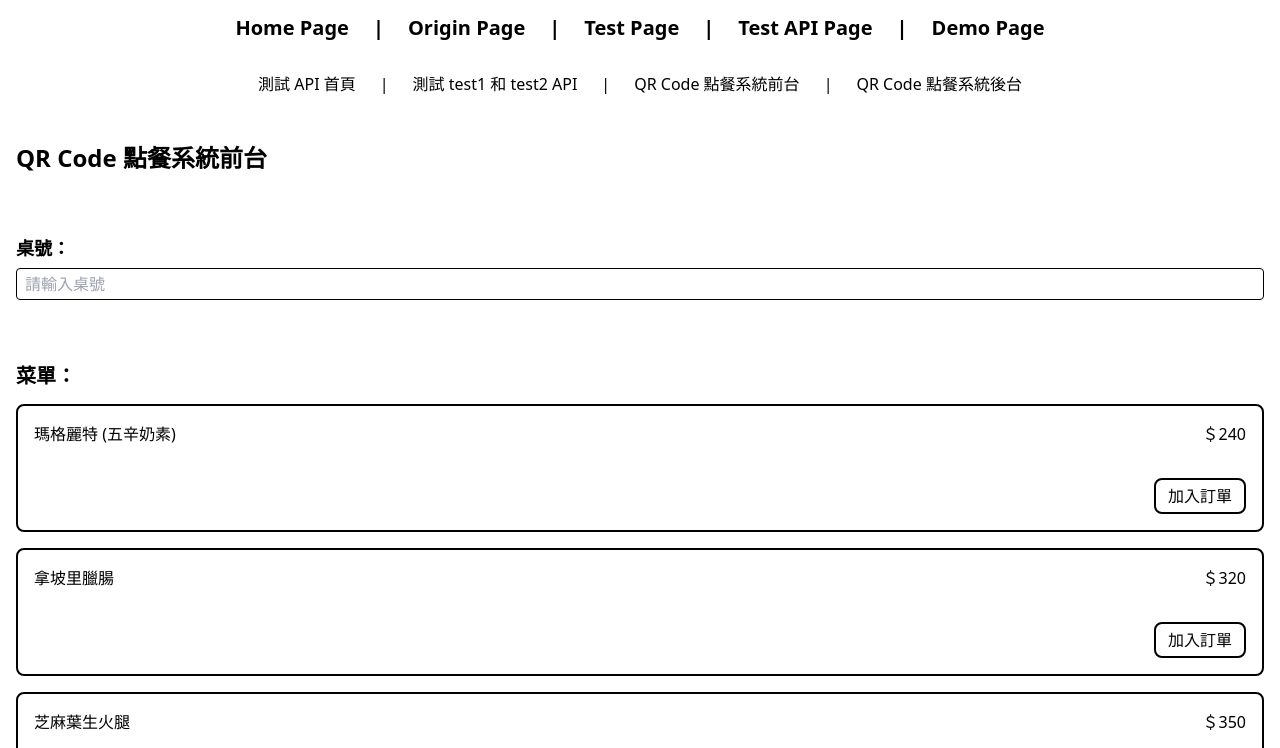
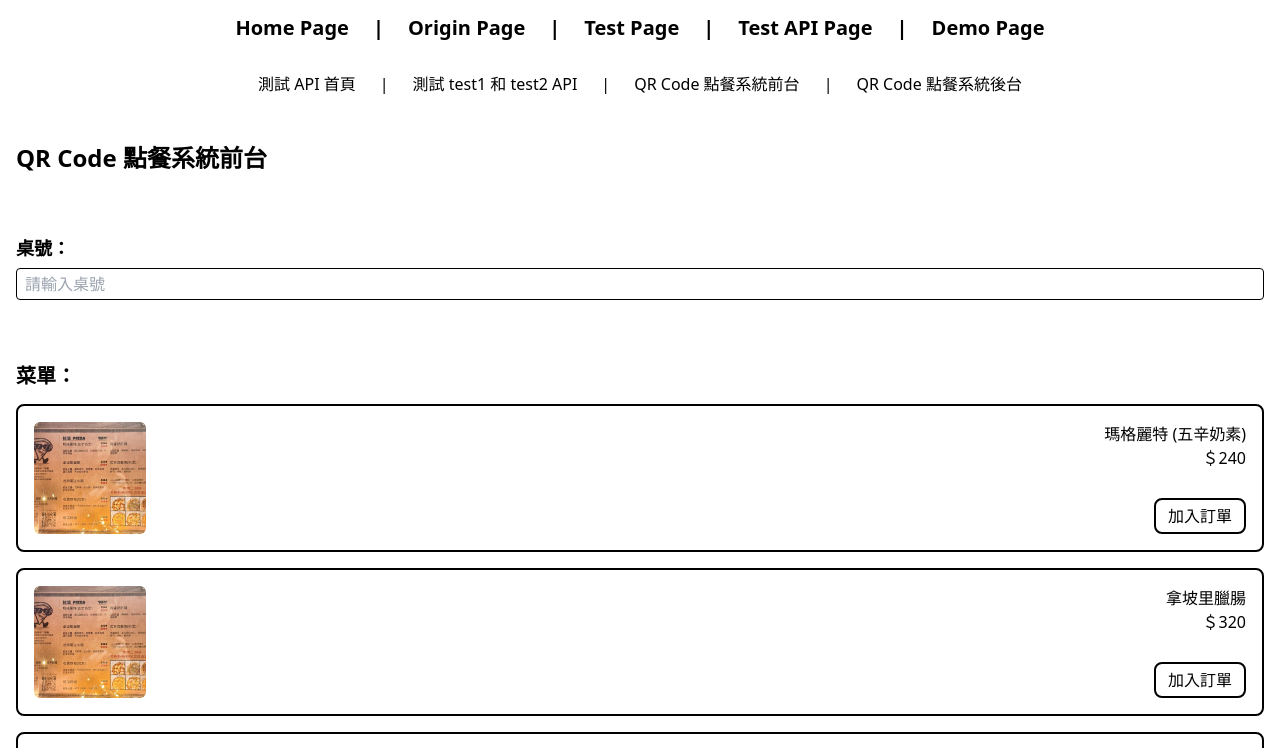
Before and after one commit to Charmying/Test-----Angular, an Angular app: page /pages/test-api/qrcode-order-user-interface in a window 1280 px wide. Shown: the top 748 px of the page. Built offline with nearby package versions, Linux system fonts and the light colour scheme.

Commit message:
QR Code 點餐系統 user 頁加入圖片 & 稍微切版

```diff
--- a/angular.json
+++ b/angular.json
@@ -26,6 +26,7 @@
             "tsConfig": "tsconfig.app.json",
             "inlineStyleLanguage": "scss",
             "assets": [
+              "src/assets",
               {
                 "glob": "**/*",
                 "input": "public"
@@ -91,6 +92,7 @@
             "tsConfig": "tsconfig.spec.json",
             "inlineStyleLanguage": "scss",
             "assets": [
+              "src/assets",
               {
                 "glob": "**/*",
                 "input": "public"
--- a/src/app/pages/test-api/qrcode-order/qrcode-order-user-interface/qrcode-order-user-interface.component.html
+++ b/src/app/pages/test-api/qrcode-order/qrcode-order-user-interface/qrcode-order-user-interface.component.html
@@ -15,10 +15,15 @@
     <div class="text-h2 my-4">菜單：</div>
     <div class="border-2 border-solid border-black rounded-lg p-4 mb-4 leading-loose" *ngFor="let item of menuItems">
       <div class="flex justify-between">
-        <div class="text-body1">{{ item.name }}</div>
-        <div class="text-body1">＄{{ item.price }}</div>
+        <div class="self-center">
+          <img [src]="item.photo" alt="menu photo" class="w-28 h-28 object-cover rounded-md" />
+        </div>
+        <div class="relative">
+          <div class="text-body1 text-end">{{ item.name }}</div>
+          <div class="text-body1 text-end">＄{{ item.price }}</div>
+          <app-button class="block text-end absolute bottom-0 right-0" [text]="'加入訂單'" (buttonClick)="addToOrder(item)"></app-button>
+        </div>
       </div>
-      <app-button class="block mt-8 text-end" [text]="'加入訂單'" (buttonClick)="addToOrder(item)"></app-button>
     </div>
   </div>
 
--- a/src/app/pages/test-api/qrcode-order/shared/menu-obj.ts
+++ b/src/app/pages/test-api/qrcode-order/shared/menu-obj.ts
@@ -1,11 +1,39 @@
 /** menu object */
 
 export const Menu = [
-  { name: '瑪格麗特 (五辛奶素)', price: 240 },
-  { name: '拿坡里臘腸', price: 320 },
-  { name: '芝麻葉生火腿', price: 350 },
-  { name: '松露野菇 (奶素)', price: 320 },
-  { name: '櫛瓜鮮蝦', price: 320 },
-  { name: '青醬舒肥雞', price: 320 },
-  { name: '起司四重奏', price: 300 }
+  {
+    photo: 'assets/images/menu.jpg',
+    name: '瑪格麗特 (五辛奶素)',
+    price: 240
+  },
+  {
+    photo: 'assets/images/menu.jpg',
+    name: '拿坡里臘腸',
+    price: 320
+  },
+  {
+    photo: 'assets/images/menu.jpg',
+    name: '芝麻葉生火腿',
+    price: 350
+  },
+  {
+    photo: 'assets/images/menu.jpg',
+    name: '松露野菇 (奶素)',
+    price: 320
+  },
+  {
+    photo: 'assets/images/menu.jpg',
+    name: '櫛瓜鮮蝦',
+    price: 320
+  },
+  {
+    photo: 'assets/images/menu.jpg',
+    name: '青醬舒肥雞',
+    price: 320
+  },
+  {
+    photo: 'assets/images/menu.jpg',
+    name: '起司四重奏',
+    price: 300
+  }
 ]
```
Also changed, not shown: src/assets/images/menu.jpg (added).
